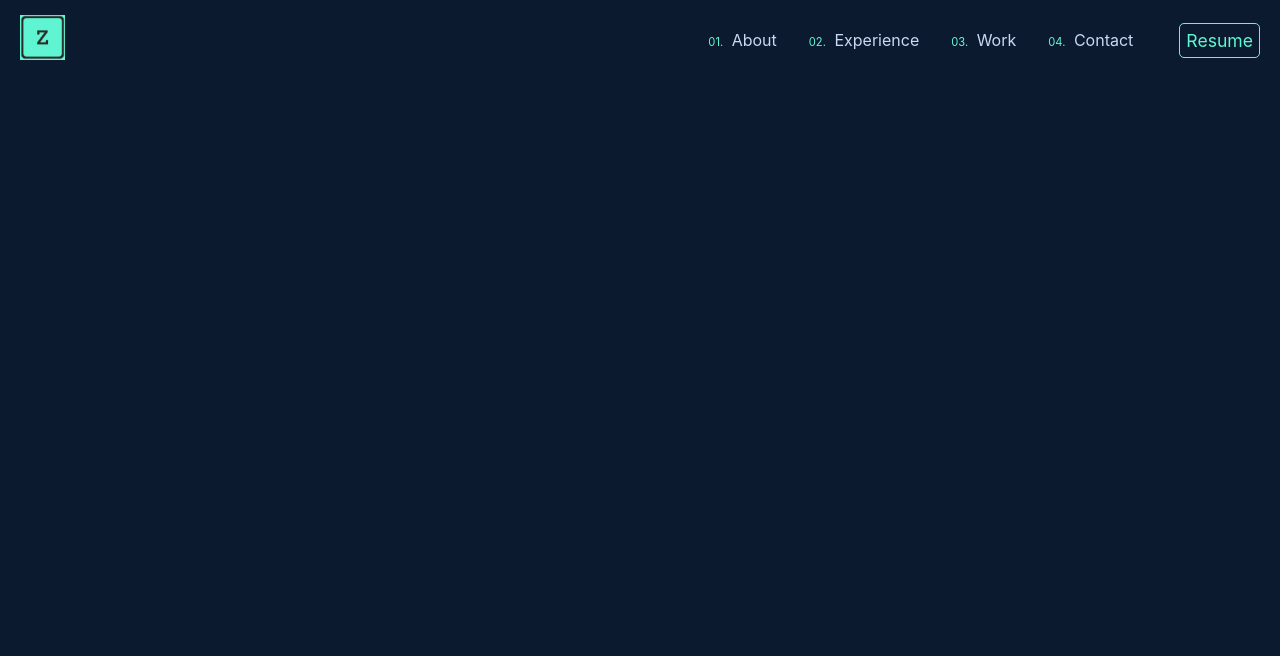
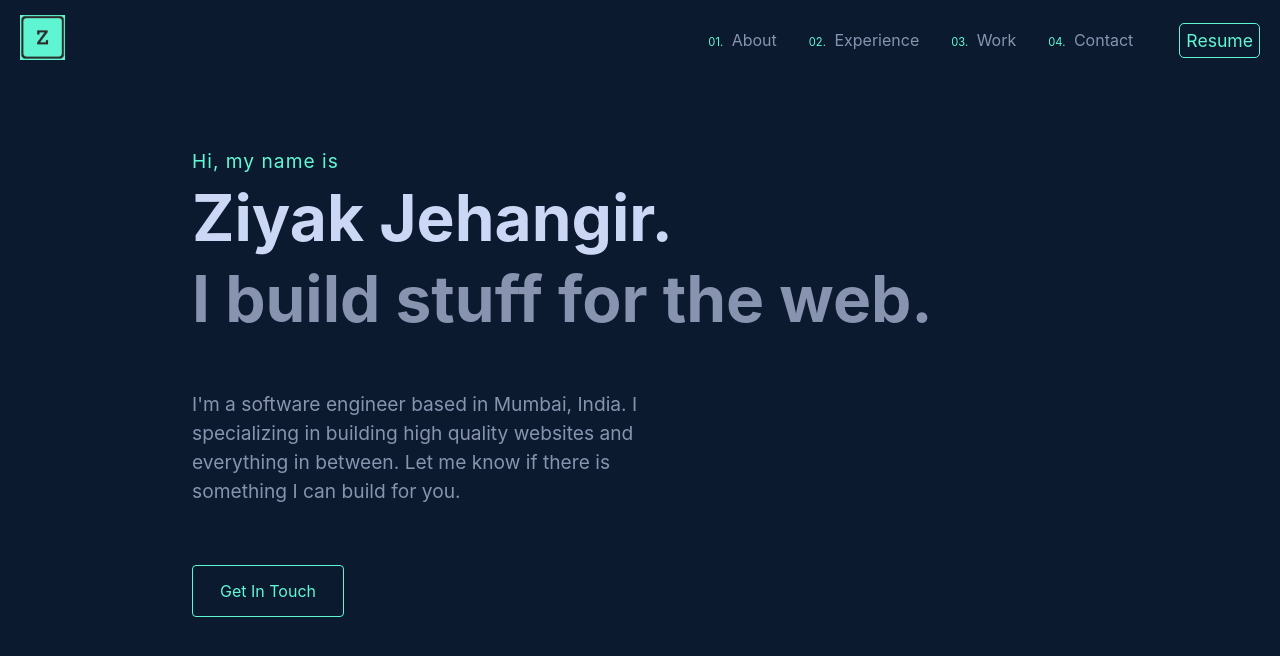
Before and after one commit to ziyak97/my-website, a React (Create React App) app: page / in a window 1280 px wide. Shown: the top 656 px of the page. Built offline with nearby package versions, Linux system fonts and the light colour scheme.

Commit message:
Added a header section.

```diff
--- a/src/App.js
+++ b/src/App.js
@@ -2,6 +2,7 @@ import React from 'react';
 import { BrowserRouter as Router } from 'react-router-dom'
 
 import Navbar from './components/navbar/navbar.component';
+import Header from './components/header/header.component';
 
 import './App.css';
 
@@ -10,6 +11,7 @@ function App() {
     <div className="App">
       <Router>
         <Navbar />
+        <Header />
       </Router>
     </div>
   );
--- /dev/null
+++ b/src/components/header/header.component.jsx
@@ -0,0 +1,17 @@
+import React from 'react'
+
+import styles from "./header.module.css";
+
+const Header = () => {
+    return (
+        <header className={styles.header}>
+            <p className={styles.name__paragraph}>Hi, my name is</p>
+            <h1 className={styles.name__main}>Ziyak Jehangir.</h1>
+            <h2 className={styles.name__secondary}>I build stuff for the web.</h2>
+            <p className={styles.details}>I'm a software engineer based in Mumbai, India. I specializing in building high quality websites and everything in between. Let me know if there is something I can build for you.</p>
+            <div className={styles.button}><a href="mailto:ziyak97@gamil.com">Get In Touch</a></div>
+        </header>
+    )
+}
+
+export default Header
--- /dev/null
+++ b/src/components/header/header.module.css
@@ -0,0 +1,59 @@
+@import '../../vars.css';
+
+.header {
+    width: 70%;
+    margin: 0 auto;
+    text-align: left;
+    padding: 50px 0;
+}
+
+.name__paragraph {
+    color: var(--color-primary);
+    font-size: 1.2rem;
+    margin-bottom: 0;
+    letter-spacing: 1px;
+}
+
+.name__main {
+    color: var(--color-white-primary);
+    font-size: 4rem;
+    margin-top: 6px;
+    margin-bottom: 0;
+}
+
+.name__secondary {
+    color: var(--color-white-secondary);
+    font-size: 4rem;
+    margin-top: 4px;
+}
+
+.details {
+    width: 55%;
+    color: var(--color-white-secondary);
+    font-size: 1.2rem;
+    line-height: 1.8rem;
+}
+
+.button {
+    cursor: pointer;
+    border: 1px solid var(--color-primary);
+    margin-top: 60px;
+    padding: 15px;
+    width: 120px;
+    text-align: center;
+    border-radius: 4px;
+    transition: all .4s;
+}
+
+.button:hover {
+    background-color: var(--color-secondary);
+}
+
+.button:active {
+    transform: translateY(2px);
+}
+
+.button a {
+    text-decoration: none;
+    color: var(--color-primary);
+}
--- a/src/components/navbar/navbar.module.css
+++ b/src/components/navbar/navbar.module.css
@@ -26,7 +26,7 @@
 .items>* {
     padding: 0 16px;
     text-decoration: none;
-    color: var(--color-white);
+    color: var(--color-white-secondary);
     transition: all .4s;
 }
 
--- a/src/vars.css
+++ b/src/vars.css
@@ -1,6 +1,7 @@
 :root {
     --color-background: #0B1A2E;
-    --color-white: #CCD7F5;
+    --color-white-primary: #CCD7F5;
+    --color-white-secondary: #8893AF;
 
     --color-primary: #61F7D4;
     --color-secondary: #24594d;
```
Also changed, not shown: src/components/about-me/about-me.component.jsx (added, +11 -0 lines), src/components/about-me/about-me.module.css (added).
